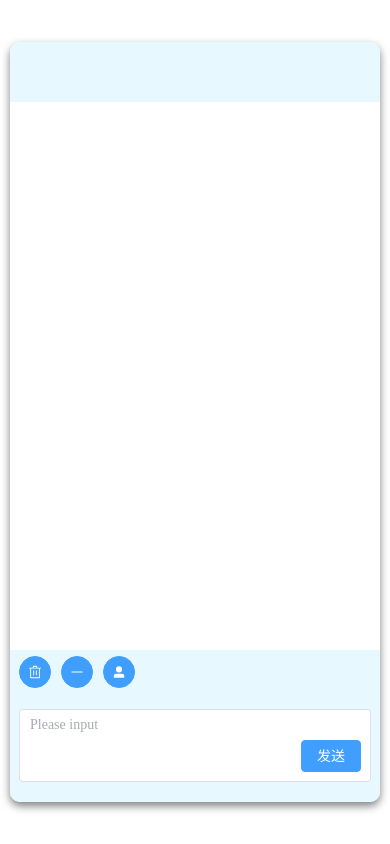
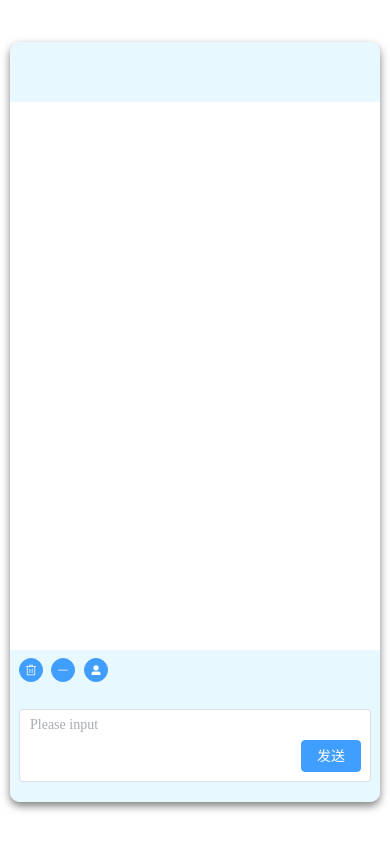
Before and after one commit to kidkin/ChatGPT-Fast-Web, a Vue app: page / in a window 390 px wide. Built offline with nearby package versions, Linux system fonts and the light colour scheme.

Commit message:
新增对话时间显示

```diff
--- a/src/App.vue
+++ b/src/App.vue
@@ -17,7 +17,7 @@
           </el-main>
           <el-footer>
             <el-row>
-              <ClearMessageButton/>
+              <ClearMessageButton />
               <ModelButton />
               <MaskButton />
             </el-row>
@@ -35,7 +35,7 @@ import ChatFrame from '@/components/ChatFrame.vue'
 import ModelButton from '@/components/ModelButton.vue'
 import { ref } from 'vue'
 import { chat } from '@/services/chatgpt'
-import {  setMessage } from '@/services/init'
+import { setMessage } from '@/utils/init'
 import { useMessageContentStore, useMessageStore } from '@/store/message'
 import { Role, type GPTmessage, type GPTsession, type GPTsessionContent } from '@/types'
 import MaskButton from './components/MaskButton.vue'
--- a/src/components/ChatFrame.vue
+++ b/src/components/ChatFrame.vue
@@ -1,6 +1,7 @@
 <script lang="ts" setup>
 // import { PropType } from 'vue'
 import { type GPTmessage } from '../types'
+import { formatDateTime } from '../utils/formetTime'
 import { computed } from 'vue'
 const a: string = '../../public/patrick1.png'
 const b: string = '../../public/cat.png'
@@ -9,15 +10,15 @@ const props = defineProps<{
 }>()
 
 const processedContent = computed(() => {
-  const content = props.message.content;
+  const content = props.message.content
 
   // Check if 'http' or 'https' is in the string
   if ((content.includes('http') || content.includes('https')) && content.includes(' ')) {
-    return content.replace(/ /g, '%20');
+    return content.replace(/ /g, '%20')
   }
 
-  return content;
-});
+  return content
+})
 </script>
 
 <template>
@@ -25,9 +26,12 @@ const processedContent = computed(() => {
     v-if="['user', 'assistant'].includes(message.role)"
     :class="['message-row', message.role === 'user' ? 'right' : 'left']"
   >
+    <div class="timestamp">
+      {{ formatDateTime(message.createdAt) }}
+    </div>
 
     <div class="row">
-      <!-- 头像， -->
+      <!-- 用户或助手的头像 -->
       <div class="avatar-wrapper">
         <el-avatar
             v-if="message.role === 'user'"
@@ -38,6 +42,8 @@ const processedContent = computed(() => {
         />
         <el-avatar v-else :src="b" class="avatar" shape="circle" size="default" />
       </div>
+
+      <!-- 消息内容 -->
       <div class="message">
         <MdPreview
             :id="'preview-only'"
--- a/src/components/ClearMessageButton.vue
+++ b/src/components/ClearMessageButton.vue
@@ -1,5 +1,5 @@
 <template>
-  <el-button type="primary" circle @click="handleCommand">
+  <el-button type="primary" circle @click="handleCommand" :size="buttonSize">
     <el-icon><Delete /></el-icon>
   </el-button>
 </template>
@@ -7,6 +7,21 @@
 <script setup lang="ts">
 import { ElButton, ElIcon, ElMessage } from 'element-plus'
 import { useMessageContentStore, useMessageStore } from '@/store/message'
+import { onMounted, onUnmounted, ref } from 'vue'
+
+//按钮大小
+const buttonSize = ref<'default' | 'small'>('default')
+const updateSize = () => {
+  buttonSize.value = window.innerWidth <= 768 ? 'small' : 'default'
+}
+onMounted(() => {
+  window.addEventListener('resize', updateSize)
+  updateSize()
+})
+
+onUnmounted(() => {
+  window.removeEventListener('resize', updateSize)
+})
 
 const messageStore = useMessageStore()
 const contentStore = useMessageContentStore()
--- a/src/components/MaskButton.vue
+++ b/src/components/MaskButton.vue
@@ -1,6 +1,12 @@
 <template>
-  <el-dropdown @command="handleCommand" size="large" placement="top" trigger="click" max-height = "300px">
-    <el-button type="primary" circle>
+  <el-dropdown
+    @command="handleCommand"
+    size="large"
+    placement="top"
+    trigger="click"
+    max-height="300px"
+  >
+    <el-button type="primary" circle :size="buttonSize">
       <el-icon><UserFilled /></el-icon>
     </el-button>
     <template #dropdown>
@@ -25,7 +31,22 @@ import {
 import { useMessageContentStore, useMessageStore } from '@/store/message'
 import type { Mask } from '@/types'
 import { mask } from '@/store/mask'
-import { setChatList, setMessageList } from '@/services/init'
+import { setChatList, setMessageList } from '@/utils/init'
+import { onMounted, onUnmounted, ref } from 'vue'
+
+//按钮大小
+const buttonSize = ref<'default' | 'small'>('default')
+const updateSize = () => {
+  buttonSize.value = window.innerWidth <= 768 ? 'small' : 'default'
+}
+onMounted(() => {
+  window.addEventListener('resize', updateSize)
+  updateSize()
+})
+
+onUnmounted(() => {
+  window.removeEventListener('resize', updateSize)
+})
 
 const messageStore = useMessageStore()
 const contentStore = useMessageContentStore()
@@ -34,7 +55,7 @@ const handleCommand = (command: number) => {
   const msg = '已选择' + command + '模型'
   let createdAt = Number(command)
   const newMask: Mask = mask.find((item) => item.createdAt === createdAt)!
-//   console.log(newMask)
+  //   console.log(newMask)
   messageStore.clearMessages()
   messageStore.addMessages(setChatList(newMask).messages)
   contentStore.clearMessages()
--- a/src/components/ModelButton.vue
+++ b/src/components/ModelButton.vue
@@ -1,6 +1,12 @@
 <template>
-  <el-dropdown @command="handleCommand" size="large" placement="top" trigger="click" max-height = "300px">
-    <el-button type="primary" circle>
+  <el-dropdown
+    @command="handleCommand"
+    size="large"
+    placement="top"
+    trigger="click"
+    max-height="300px"
+  >
+    <el-button type="primary" circle :size="buttonSize">
       <el-icon><Minus /></el-icon>
     </el-button>
     <template #dropdown>
@@ -25,6 +31,22 @@ import {
 import { useOpenaiStore } from '../store/openai'
 import { model } from '../store/model'
 
+import { onMounted, onUnmounted, ref } from 'vue'
+
+//按钮大小
+const buttonSize = ref<'default' | 'small'>('default')
+const updateSize = () => {
+  buttonSize.value = window.innerWidth <= 768 ? 'small' : 'default'
+}
+onMounted(() => {
+  window.addEventListener('resize', updateSize)
+  updateSize()
+})
+
+onUnmounted(() => {
+  window.removeEventListener('resize', updateSize)
+})
+
 const openaiStore = useOpenaiStore()
 
 const handleCommand = (command: string) => {
--- a/src/styles/App.scss
+++ b/src/styles/App.scss
@@ -2,14 +2,16 @@
   height: 20%;
   .el-row {
     position: absolute;
-    bottom: 13.5vh;
+    // bottom: 13.5vh;
     margin-right: 10px;
+    margin-top: 1vh;
     left: 50%;
     transform: translateX(-50%);
     width: 95%;
   }
-  .el-row > *:not(:last-child) {
-    margin-right: 10px;
+  .el-row > * {
+    margin-right: 1vh;
+    // margin-left: 2.5vh;
   }
 }
 
@@ -23,7 +25,7 @@
 }
 
 .el-header {
-  background-color:rgb(231, 248, 255);
+  background-color: rgb(231, 248, 255);
 }
 
 .el-main {
@@ -33,7 +35,7 @@
 }
 
 .el-footer {
-  background-color:rgb(231, 248, 255);
+  background-color: rgb(231, 248, 255);
 }
 .full-height {
   height: 100%; /* 设置高度为父级的100% */
--- a/src/styles/ChatFrame.scss
+++ b/src/styles/ChatFrame.scss
@@ -1,8 +1,19 @@
 .message-row {
   display: flex;
+  position: relative;
+
+  &.left {
+    .timestamp {
+      position: absolute;
+      color: #888;
+      font-size: 12px;
+      top: 40px;
+      left: 0;
+      margin-left: 5px;
+    }
+  }
 
   &.right {
-
     justify-content: flex-end;
 
     .row {
@@ -10,10 +21,20 @@
         display: flex;
         justify-content: flex-end;
       }
+
       .message {
         overflow: hidden;
         background-color: rgb(231, 248, 255);
       }
+    }
+
+    .timestamp {
+      position: absolute;
+      color: #888;
+      font-size: 12px;
+      top: 40px;
+      right: 0;
+      margin-right: 5px;
     }
   }
 
@@ -21,27 +42,27 @@
     .avatar-wrapper {
       .avatar {
         box-shadow: 20px 20px 20px 3px rgba(0, 0, 0, 0.03);
-        margin-bottom: 20px;
+        margin-bottom: 18px;
       }
     }
 
     .message {
       overflow: hidden;
       font-size: 15px;
-      padding: 1.5px;
+      padding: 0px;
       max-width: 300px;
       background-color: rgb(242, 242, 242);
       border-radius: 15px;
       border: 1px solid rgba(black, 0.2);
       box-shadow: 20px 20px 20px 2px rgba(0, 0, 0, 0.01);
     }
+
     @media screen and (max-width: 4000px) {
       .message {
         max-width: 300px; /* 设置消息展示的最大宽度为300px */
       }
     }
 
-    /* 媒体查询，当屏幕宽度大于600px时应用以下样式 */
     @media screen and (min-width: 600px) {
       .message {
         max-width: 600px; /* 设置消息展示的最大宽度为500px */
@@ -50,7 +71,6 @@
   }
 }
 
-// 调整markdown组件的一些样式，deep可以修改组件内的样式，正常情况是scoped只能修改本组件的样式。
 :deep(.md-editor-preview-wrapper) {
   padding: 0 10px;
 
--- /dev/null
+++ b/src/utils/formetTime.ts
@@ -0,0 +1,20 @@
+export function formatDateTime(timestamp: number): string {
+  const date = new Date(timestamp)
+  const year = date.getFullYear()
+  const month = date.getMonth() + 1
+  const day = date.getDate()
+  const hours = date.getHours()
+  const minutes = date.getMinutes()
+  const seconds = date.getSeconds()
+
+  return (
+    [year, month, day].map(formatNumber).join('-') +
+    ' ' +
+    [hours, minutes, seconds].map(formatNumber).join(':')
+  )
+}
+
+function formatNumber(n: number): string {
+  const str = n.toString()
+  return str[1] ? str : '0' + str
+}
```
Also changed, not shown: demo.png, src/utils/init.ts (renamed from src/services/init.ts), 1 other file (tests, documents, lock files or other folders). Lines whose indentation alone changed are shown as unchanged.
